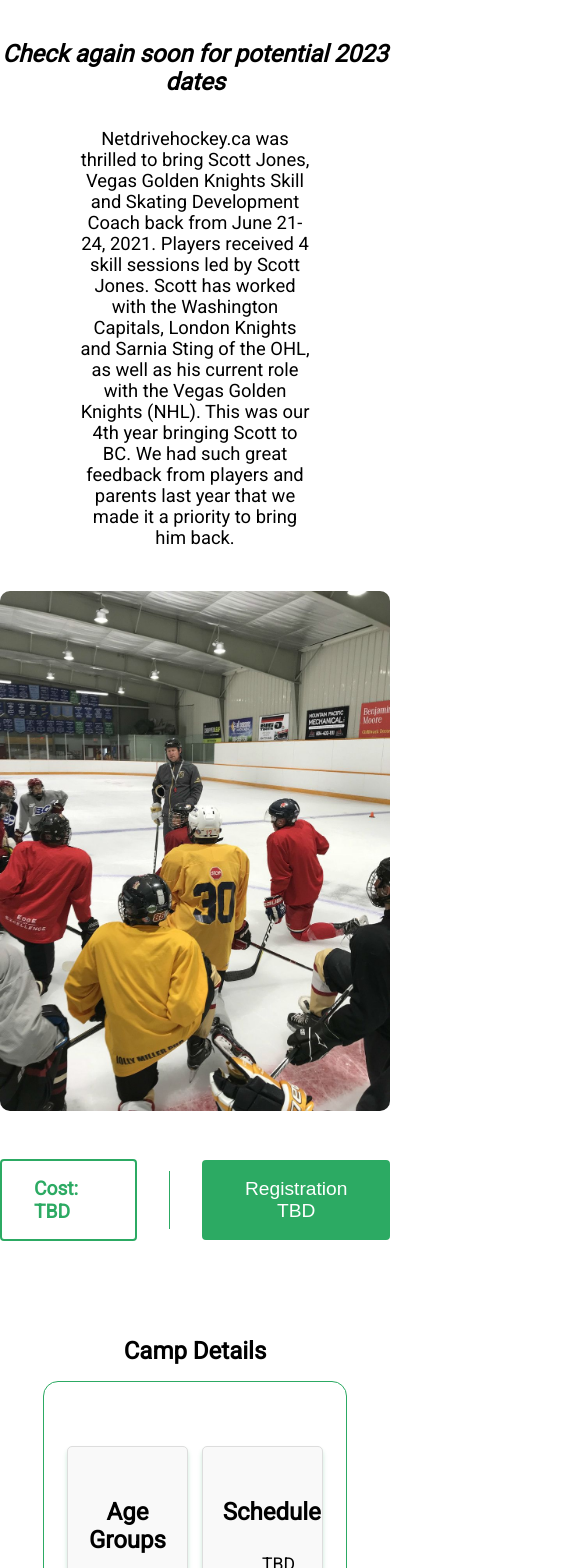
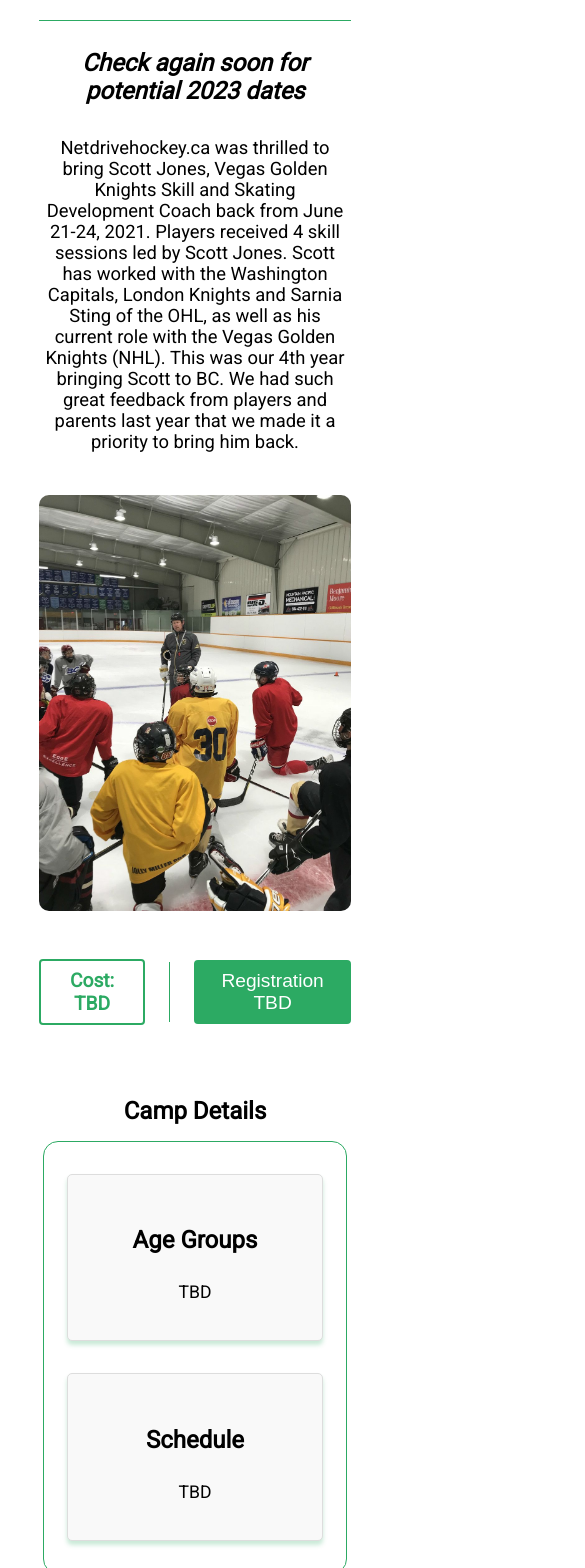
Before and after one commit to NetDriveHockey/main-site, a React (Create React App) app in the folder website/: page /camps/scott-jones in a window 390 px wide. Shown: the part 300-1868 px from the top of the page, 585 px wide, since content can reach past the window. Built offline with nearby package versions, Linux system fonts and the light colour scheme.

Commit message:
Updated ScottJones camp for mobile

```diff
--- a/website/src/Camps/ScottJones/ScottJones.css
+++ b/website/src/Camps/ScottJones/ScottJones.css
@@ -80,7 +80,6 @@
     font-size: 1.1rem;
     margin-top: 1rem;
     list-style-type: none;
-
 }
 
 .scott-jones-card-description li {
@@ -93,7 +92,6 @@
     align-items: center;
     margin-top: 3rem;
     margin-bottom: 6rem;
-
 }
 
 .register-button {
@@ -170,8 +168,174 @@
     border-radius: 10px;
 }
 
-.image-container {
+.image-container-camp {
     display: flex;
     justify-content: center;
     align-items: center;
 }
+
+/* Mobile Adjustments */
+
+.scott-jones-header-mobile{
+    font-size: 1.95rem;
+    font-weight: 600;
+    text-align: center;
+    margin-top: 2.5rem;
+    margin-bottom: 2rem;
+    max-width: 80%;
+    margin-left: auto;
+    margin-right: auto;
+}
+
+.scott-jones-date-mobile{
+    font-size: 1.50rem;
+    font-weight: 900;
+    font-style: italic;
+    text-align: center;
+    margin-top: 1.75rem;
+    max-width: 80%;
+    margin-left: auto;
+    margin-right: auto;
+}
+
+.scott-jones-subheader-mobile{
+    width: 80%;
+    font-size: 1.15rem;
+    font-weight: 100;
+    text-align: center;
+    margin-left: auto;
+    margin-right: auto;
+    margin-top: 2rem;
+}
+
+.image-container-camp-mobile {
+    display: flex;
+    justify-content: center;
+    align-items: center;
+}
+
+.scott-jones-image-mobile{
+    width: 80%;
+    border-radius: 10px;
+}
+
+.registration-container-mobile {
+    display: flex;
+    justify-content: center;
+    align-items: center;
+    margin-top: 3rem;
+    margin-bottom: 4.5rem;
+    max-width: 80%;
+    margin-left: auto;
+    margin-right: auto;
+}
+
+.cost-mobile {
+    font-size: 1.2rem;
+    font-weight: bold;
+    border: 2px solid #2caa63;
+    padding: .5rem 1rem;
+    border-radius: 4px;
+    color: #2caa63;
+    text-align: center;
+}
+
+.register-button-mobile {
+    padding: .5rem 1rem;
+    font-size: 1.2rem;
+    color: white;
+    background-color: #2caa63;
+    border: none;
+    border-radius: 4px;
+    cursor: pointer;
+    border: 2px solid #2caa63;
+}
+
+.vertical-line-mobile {
+    height: 60px;
+    border-left: 1px solid #2caa63;
+    margin-left: 1.5rem;
+    margin-right: 1.5rem;
+    margin-top: 2rem;
+    margin-bottom: auto;
+    margin-top: auto;
+}
+
+.scott-jones-card-container-mobile {
+    display: flex;
+    flex-direction: column;
+    justify-content: space-around;
+    border-radius: 15px;
+    padding: 2rem 1rem;
+    padding-bottom: 0rem;
+    border: 1px solid #2caa63;
+}
+
+.scott-jones-card-description-mobile {
+    list-style-type: none;
+    font-size: 1.1rem;
+    margin-top: 1rem;
+    padding: 0;
+    display: flex;
+    flex-direction: column;
+    justify-content: center;
+    align-items: center;
+    text-align: center;
+}
+
+.scott-jones-card-description-item-mobile {
+    display: flex;
+    justify-content: center;
+    align-items: center;
+    width: 100%;
+    text-align: center;
+}
+
+.scott-jones-card-mobile {
+    width: 95%;
+    box-sizing: border-box;
+    padding: 20px;
+    border: 1px solid #ddd;
+    box-shadow: 0px 4px 4px 0px rgba(44,170,99,0.25);
+    border-radius: 5px;
+    background-color: #fff;
+    text-align: center;
+    background-color: #f9f9f9;
+    margin-left: auto;
+    margin-right: auto;
+    margin-bottom: 2rem;
+}
+
+.scott-jones-card-title-mobile {
+    font-size: 1.5rem;
+    font-weight: 600;
+    margin-bottom: 1.75rem;
+    text-align: center;
+}
+
+.scott-jones-testimonial-card-container{
+    display: flex;
+    flex-direction: column;
+    justify-content: space-evenly;
+    align-items: center;
+    padding: 2rem;
+}
+
+.scott-jones-testimonial-mobile  {
+    width: 100%;
+    margin: 20px;
+    padding: 20px;
+    border: 1px solid #ddd;
+    box-shadow: 0px 4px 4px 0px rgba(44,170,99,0.25);
+    border-radius: 5px;
+    position: relative;
+    text-align: center;
+    background-color: #f9f9f9;
+}
+
+.scott-jones-testimonial-card-container-mobile  {
+    display: flex;
+    justify-content: space-evenly;
+    align-items: center;
+    padding: 2rem;
+}
--- a/website/src/Camps/ScottJones/ScottJones.js
+++ b/website/src/Camps/ScottJones/ScottJones.js
@@ -1,4 +1,4 @@
-import { React} from 'react';
+import { React, useEffect, useState } from 'react';
 
 import Navbar from '../../Navbar/Navbar';
 import Footer from '../../Footer/Footer';
@@ -8,16 +8,39 @@ import './ScottJones.css';
 import ScottJonesImg from '../scott_jones_img.jpeg'
 
 export default function ScottJones() {
+    const [isMobile, setIsMobile] = useState(window.innerWidth < 769);
+
+    const checkScreenSize = () => {
+        setIsMobile(window.innerWidth < 769);
+    };
+
+    useEffect(() => {
+        checkScreenSize();
+        window.addEventListener('resize', checkScreenSize);
+
+        return () => {
+            window.removeEventListener('resize', checkScreenSize);
+        };
+    }, []);
+
     return (
         <div>
             <Navbar />
+            {isMobile ? <MobileScottJones /> : <DesktopScottJones />}
+            <Footer />
+        </div>
+    );
+}
 
+function DesktopScottJones() {
+    return (
+        <div>
             <div>
                 <h1 className="scott-jones-header">Advanced Skills Camp with Scott Jones of the NHL's Vegas Golden Knights</h1>
                 <hr className="scott-jones-line"></hr>
                 <h1 className="scott-jones-date">Check again soon for potential 2023 dates</h1>
                 <h6 className="scott-jones-subheader">Netdrivehockey.ca was thrilled to bring Scott Jones, Vegas Golden Knights Skill and Skating Development Coach back from June 21-24, 2021. Players received 4 skill sessions led by Scott Jones. Scott has worked with the Washington Capitals, London Knights and Sarnia Sting of the OHL, as well as his current role with the Vegas Golden Knights (NHL). This was our 4th year bringing Scott to BC. We had such great feedback from players and parents last year that we made it a priority to bring him back.</h6>
-                <div className="image-container">
+                <div className="image-container-camp">
                     <img src={ScottJonesImg} alt="scott-jones" className="scott-jones-image"></img>
                 </div>
                 <div className="registration-container">
@@ -45,7 +68,46 @@ export default function ScottJones() {
 
 
             </div>
-            <Footer />
+        </div>
+    );
+}
+
+function MobileScottJones() {
+    return (
+        <div>
+            <div>
+                <h1 className="scott-jones-header-mobile">Advanced Skills Camp with Scott Jones of the NHL's Vegas Golden Knights</h1>
+                <hr className="scott-jones-line"></hr>
+                <h1 className="scott-jones-date-mobile">Check again soon for potential 2023 dates</h1>
+                <h6 className="scott-jones-subheader-mobile">Netdrivehockey.ca was thrilled to bring Scott Jones, Vegas Golden Knights Skill and Skating Development Coach back from June 21-24, 2021. Players received 4 skill sessions led by Scott Jones. Scott has worked with the Washington Capitals, London Knights and Sarnia Sting of the OHL, as well as his current role with the Vegas Golden Knights (NHL). This was our 4th year bringing Scott to BC. We had such great feedback from players and parents last year that we made it a priority to bring him back.</h6>
+                <div className="image-container-camp-mobile">
+                    <img src={ScottJonesImg} alt="scott-jones" className="scott-jones-image-mobile"></img>
+                </div>
+                <div className="registration-container-mobile">
+                    <div className="cost-mobile">Cost: TBD</div>
+                    <div className="vertical-line-mobile"></div>
+                    <button className="register-button-mobile" onClick={() => (null)}>Registration TBD</button>
+                </div>
+
+                <div className="scott-jones-offer-container">
+                    <h3 className="scott-jones-offer-header">Camp Details</h3>
+                    <div className="scott-jones-card-container-mobile">
+                        <MobileCard title={"Age Groups"} body={["TBD"]}/>
+                        <MobileCard title={"Schedule"} body={["TBD"]}/>
+                    </div>
+                </div>
+
+                <div className="scott-jones-testimonial-container">
+                    <h3 className="scott-jones-offer-header">Testimonials</h3>
+                    <div className="scott-jones-testimonial-card-container">
+                        <MobileTestimonial name={"Lindsay, parent"} testimonial={"My boys were impressed with Scott's stride tips and his different approaches from their previous training.  They will be back next year if you can convince Scott.  Thanks for making this such a great opportunity for Chilliwack hockey players." }/>
+                        <MobileTestimonial name={"Raelene, parent who's son is playing Jr A"} testimonial={"Thank you so much for organizing it!! I know my boys loved it!  I also know that one kid in particular was very happy to be in it and got as much as he could out of Scott!  Thanks again! Especially on behalf of Jonathan!"}/>
+                        <MobileTestimonial name={"Artice from the Chilliwack Progress"} testimonial={<a style={{textDecoration: "none", color: 'black'}} href="https://www.theprogress.com/sports/las-vegas-golden-knights-coach-leads-chilliwack-hockey-camp/">Click to Read Article</a>}/>
+                    </div>
+                </div>
+
+
+            </div>
         </div>
     );
 }
@@ -61,6 +123,17 @@ function Card({ title, body }) {
     );
 }
 
+function MobileCard({ title, body }) {
+    return (
+        <div className="scott-jones-card-mobile">
+            <h4 className="scott-jones-card-title-mobile">{title}</h4>
+            <ul className="scott-jones-card-description-mobile">
+                {body.map((item, index) => <li className="scott-jones-card-description-item-mobile" key={index}>{item}</li>)}
+            </ul>
+        </div>
+    );
+}
+
 function Testimonial({ name, testimonial }) {
     return (
         <div className="scott-jones-testimonial">
@@ -69,3 +142,12 @@ function Testimonial({ name, testimonial }) {
         </div>
     );
 }
+
+function MobileTestimonial({ name, testimonial }) {
+    return (
+        <div className="scott-jones-testimonial-mobile">
+            <p className="scott-jones-testimonial-description">{testimonial}</p>
+            <h6 className="scott-jones-testimonial-name">- {name}</h6>
+        </div>
+    );
+}
```
